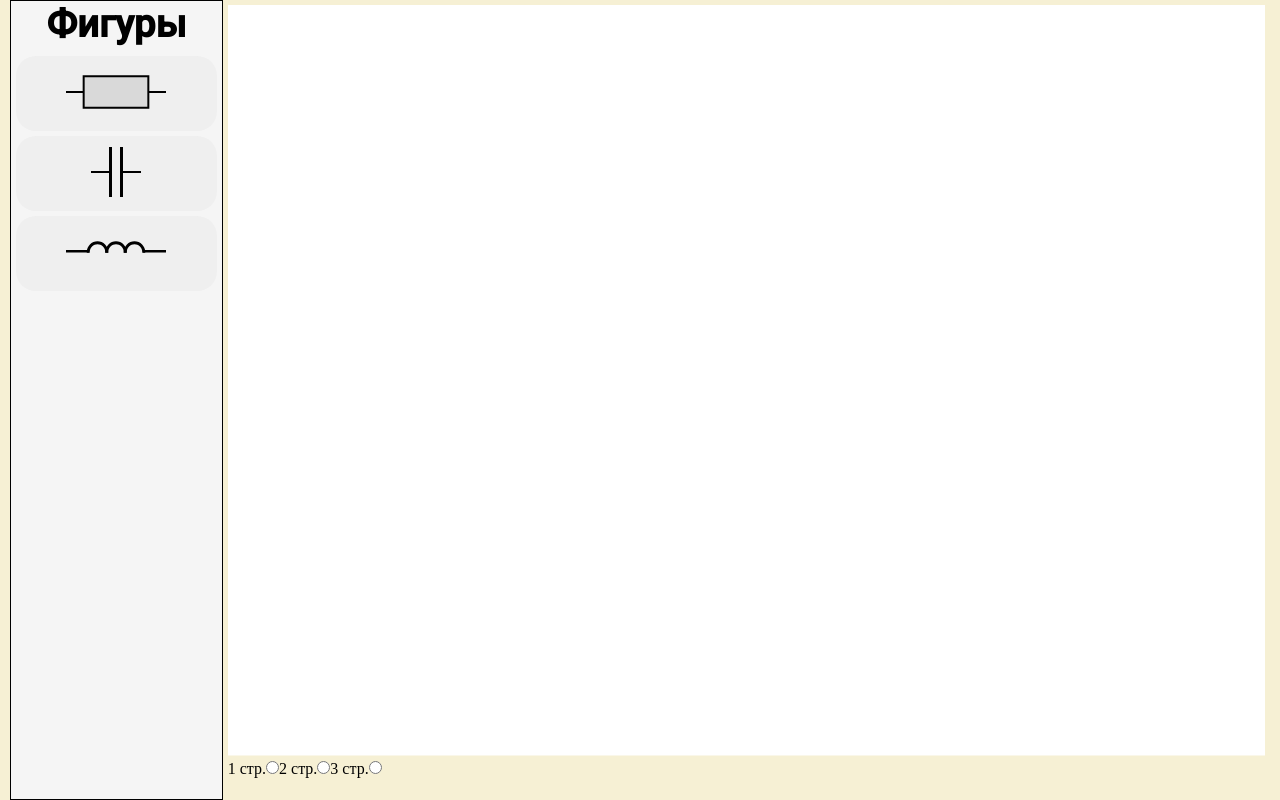
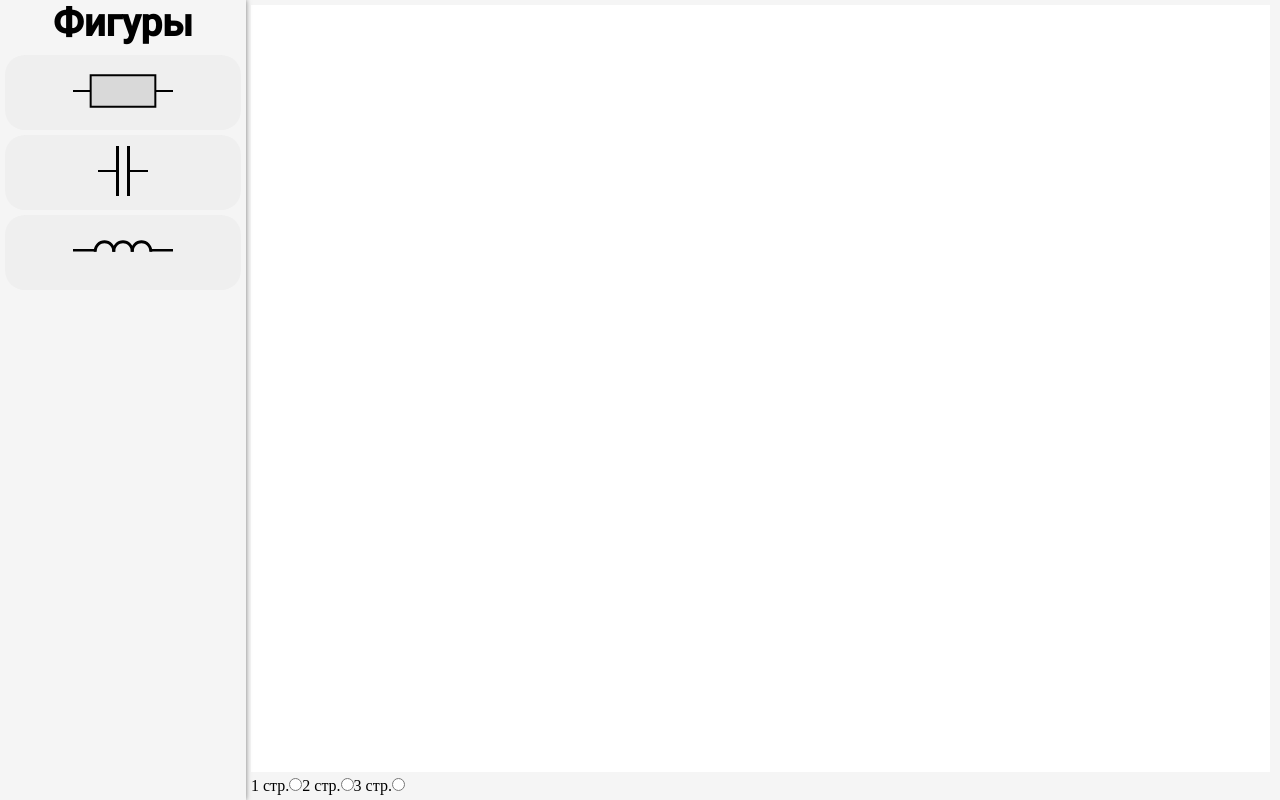
Before and after one commit to Nikita-Isaichenko/CircuitDesigner, a React (Create React App) app in the folder CircuitDesigner/ClientApp/: page / in a window 1280 px wide. Built offline with nearby package versions, Linux system fonts and the light colour scheme.

Commit message:
feature(ClientApp): немного изменена верстка главного окна

```diff
--- a/CircuitDesigner/ClientApp/public/index.css
+++ b/CircuitDesigner/ClientApp/public/index.css
@@ -8,12 +8,12 @@
 }
 
 html, body{
-    background: rgb(246, 240, 212);
-    height: 100%;
+    background: whitesmoke;
+    height: 100vh;
 }
 
 #root {
-    height: 100%;
+    height: 100vh;
 }
 
 header {
@@ -27,7 +27,7 @@ header {
 
 .container {
     display: flex;
-    margin: 0 10px;
+    padding: 0 10px 0 0;
     height: 100%;
 }
 
@@ -36,10 +36,10 @@ header {
     top: 0;
     left: 0;
     bottom: 0;
-    border: 1px solid black;
     background: whitesmoke;
     width: 20vw;
     height: 100%;
+    box-shadow: 0 0 5px rgba(0,0,0,0.5);
 }
 
 .panel h1 {
@@ -57,7 +57,17 @@ header {
     width: 100%;
     height: 100%;
     padding: 5px;
+    overflow: scroll;
+}
 
+.canvas-container {
+    width: 80vw;
+    display: flex;
+    flex-direction: column;
+}
+
+.form-container {
+    padding: 5px;
 }
 
 .elementButton {
--- a/CircuitDesigner/ClientApp/src/components/elements/Canvas.jsx
+++ b/CircuitDesigner/ClientApp/src/components/elements/Canvas.jsx
@@ -8,8 +8,7 @@ function Canvas(props) {
     const [elements, setElements] = useState(props.listElements);
 
     function mouseDownHandler(event) {
-        if (event.target.parentNode.getAttribute('class') === 'element')
-        {
+        if (event.target.parentNode.getAttribute('class') === 'element') {
 
             pressed = true;
             currentElement = event.target.parentNode;
@@ -24,23 +23,24 @@ function Canvas(props) {
     }
 
     function mouseMoveHandler(event) {
-        if (pressed && currentElement.getAttribute('class') === 'element'){
+        if (pressed && currentElement.getAttribute('class') === 'element') {
             console.log(currentElement.getAttribute('x'));
 
             const { clientX, clientY } = event;
             let w = parseInt(currentElement.getAttribute('width'));
             let h = parseInt(currentElement.getAttribute('height'));
             console.log(w, h)
-            currentElement.setAttribute('x', clientX - w/2 - document.getElementById('svg').getBoundingClientRect().left);
-            currentElement.setAttribute('y', clientY - h/2 - document.getElementById('svg').getBoundingClientRect().top);
+            currentElement.setAttribute('x', clientX - w / 2 - document.getElementById('svg').getBoundingClientRect().left);
+            currentElement.setAttribute('y', clientY - h / 2 - document.getElementById('svg').getBoundingClientRect().top);
         }
     }
 
     return (
+        <>
             <div className="canvas">
                 <svg id='svg'
-                width="100%"
-                height="95%"
+                    width="2000px"
+                    height="2000px"
                     onMouseDown={mouseDownHandler}
                     onMouseMove={mouseMoveHandler}
                     onMouseUp={mouseUpHandler}
@@ -50,15 +50,8 @@ function Canvas(props) {
                         element
                     )}
                 </svg>
-            <form action="">
-                <label>1 стр.</label>
-                <input type="radio" name="page" />
-                <label>2 стр.</label>
-                <input type="radio" name="page" />
-                <label>3 стр.</label>
-                <input type="radio" name="page" />
-            </form>
             </div>
+        </>
     )
 }
 
--- /dev/null
+++ b/CircuitDesigner/ClientApp/src/components/elements/PageList.jsx
@@ -0,0 +1,16 @@
+function PageList() {
+    return (
+        <div className="form-container">
+                <form action="">
+                    <label>1 стр.</label>
+                    <input type="radio" name="page" />
+                    <label>2 стр.</label>
+                    <input type="radio" name="page" />
+                    <label>3 стр.</label>
+                    <input type="radio" name="page" />
+                </form>
+        </div>
+    )
+}
+
+export default PageList;
--- a/CircuitDesigner/ClientApp/src/components/pages/Home.jsx
+++ b/CircuitDesigner/ClientApp/src/components/pages/Home.jsx
@@ -4,11 +4,12 @@ import InductionCoil from "../elements/InductionCoil";
 import Panel from "../elements/Panel";
 import Canvas from "../elements/Canvas";
 import { useState } from "react";
+import PageList from "../elements/PageList";
 
 
 const initData = [<Resistor x="10" y="10" width="100" height="50" />,
- <Capacitor x="10" y="10" width="100" height="50" />,
- <InductionCoil x="10" y="10" width="100" height="50" />
+<Capacitor x="10" y="10" width="100" height="50" />,
+<InductionCoil x="10" y="10" width="100" height="50" />
 ]
 
 function Home() {
@@ -27,7 +28,11 @@ function Home() {
         <>
             <div className="container">
                 <Panel title="Фигуры" listElements={initData} handleForButton={handleClick} />
-                <Canvas listElements={elements} />
+                <div className="canvas-container">
+                    <Canvas listElements={elements} />
+                    <PageList />
+                </div>
+
             </div>
         </>
     )
```
Lines whose indentation alone changed are shown as unchanged.
